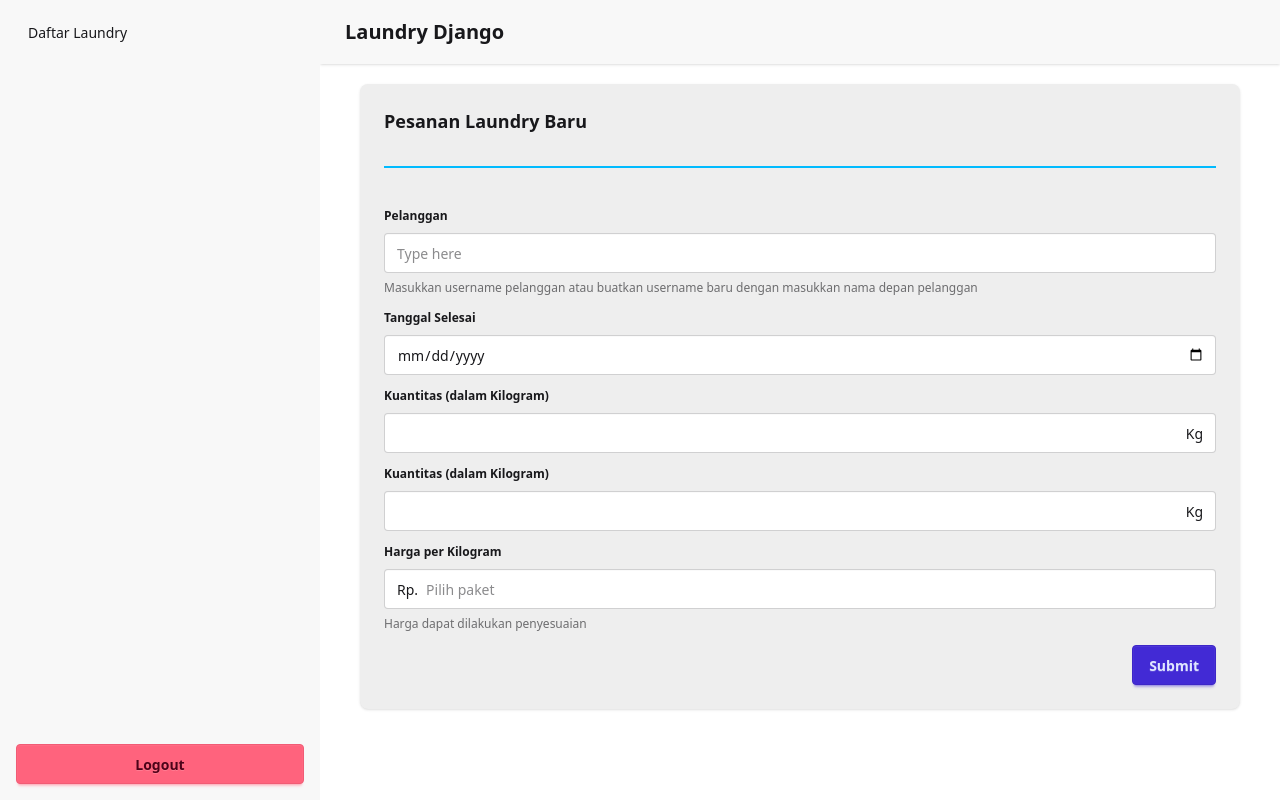
After one commit to satya2221/laundry-django, a Django app: template apps/laundries/templates/create_laundry_order.html in a window 1280 px wide. The commit adds this page. Run offline with Django 5.2, Linux system fonts and the light colour scheme; the template is opened without the code that fills it, so the values that code supplies are empty; style sheets or scripts are compiled from the project's sources.

Commit message:
feat: html for creare laundry order

```diff
--- /dev/null
+++ b/apps/laundries/templates/create_laundry_order.html
@@ -0,0 +1,59 @@
+{% extends 'dashboard_base.html' %}
+
+{% block dashboard_content %}
+<div class="card bg-base-300 w-full shadow-sm my-4">
+    <div class="card-body">
+        <h2 class="card-title">Pesanan Laundry Baru</h2>
+            <div class="divider divider-info"></div>
+
+            <form action="">
+                {% csrf_token %}
+                <fieldset class="fieldset">
+                    <legend class="fieldset-legend">Pelanggan</legend>
+                    <input type="text" class="input w-full" placeholder="Type here" />
+                    <p class="fieldset-label">Masukkan username pelanggan atau buatkan username baru dengan masukkan nama depan pelanggan</p>
+                </fieldset>
+
+                <fieldset class="fieldset">
+                    <legend class="fieldset-legend">Tanggal Selesai</legend>
+                    <input type="date" class="input w-full" required/>
+                </fieldset>
+
+                <fieldset class="fieldset">
+                    <legend class="fieldset-legend">Kuantitas (dalam Kilogram)</legend>
+                    <label class="input w-full">
+                        <input type="number" class="grow" min="0" required/>
+                        <span>Kg</span>
+                      </label>
+                </fieldset>
+
+                <fieldset class="fieldset">
+                    <legend class="fieldset-legend">Kuantitas (dalam Kilogram)</legend>
+                    <label class="input w-full">
+                        <input type="number" class="grow" min="0" required/>
+                        <span>Kg</span>
+                    </label>
+                </fieldset>
+
+                <fieldset class="fieldset">
+                    <legend class="fieldset-legend">Harga per Kilogram</legend>
+                    <label class="input w-full">
+                        <span>Rp.</span>
+                        <input id="price" type="number" class="grow" placeholder="Pilih paket" list="price-list" min="0"/>
+                    </label>
+                    <datalist id="price-list">
+                        <option value="7500">
+                        <option value="10500">
+                        <option value="6000">
+                        <option value="5500">
+                    </datalist>
+                    <p class="fieldset-label">Harga dapat dilakukan penyesuaian</p>
+                </fieldset>
+            </form>
+
+            <div class="card-actions justify-end">
+                <button class="btn btn-primary">Submit</button>
+            </div>
+    </div>
+</div>
+{% endblock %}
--- a/apps/laundries/urls.py
+++ b/apps/laundries/urls.py
@@ -1,6 +1,7 @@
 from django.urls import path
-from .views import LaundryOrderListView
+from .views import LaundryOrderListView, CreateLaundryOrder
 
 urlpatterns = [
     path("", LaundryOrderListView.as_view(), name="laundry-order"),
+    path("createOrder", CreateLaundryOrder.as_view(), name="create-order")
 ]
--- a/templates/dashboard_base.html
+++ b/templates/dashboard_base.html
@@ -22,9 +22,9 @@
     <ul class="menu bg-base-200 text-base-content min-h-full w-80 p-4 flex flex-col">
       <!-- Sidebar content here -->
       {% if user_settings.role == 'staff' %}
-        <li><a>Laundry Baru</a></li>
+        <li><a href="{% url 'create-order' %}" class="{% if request.resolver_match.url_name == 'create-order' %}menu-active{% endif %}">Laundry Baru</a></li>
       {% endif %}
-      <li><a class="{% if request.resolver_match.url_name == 'laundry-order' or request.resolver_match.url_name == 'laundry-detail' or request.resolver_match.url_name == 'laundry-update' %}menu-active{% endif %}">Daftar Laundry</a></li>
+      <li><a href="{% url 'laundry-order' %}" class="{% if request.resolver_match.url_name == 'laundry-order' or request.resolver_match.url_name == 'laundry-detail' or request.resolver_match.url_name == 'laundry-update' %}menu-active{% endif %}">Daftar Laundry</a></li>
       <div class="mt-auto">
         <form method="post" action="{% url 'logout' %}">
           {% csrf_token %}
```
